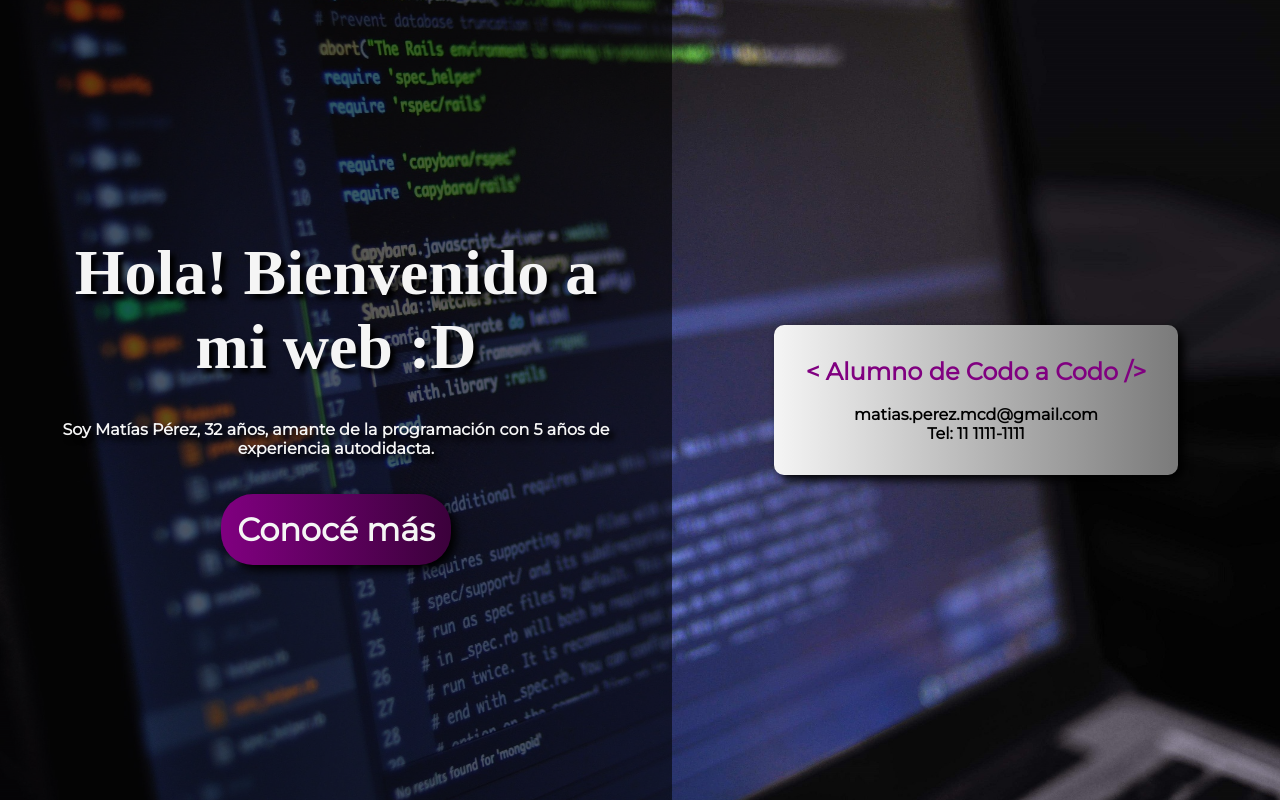
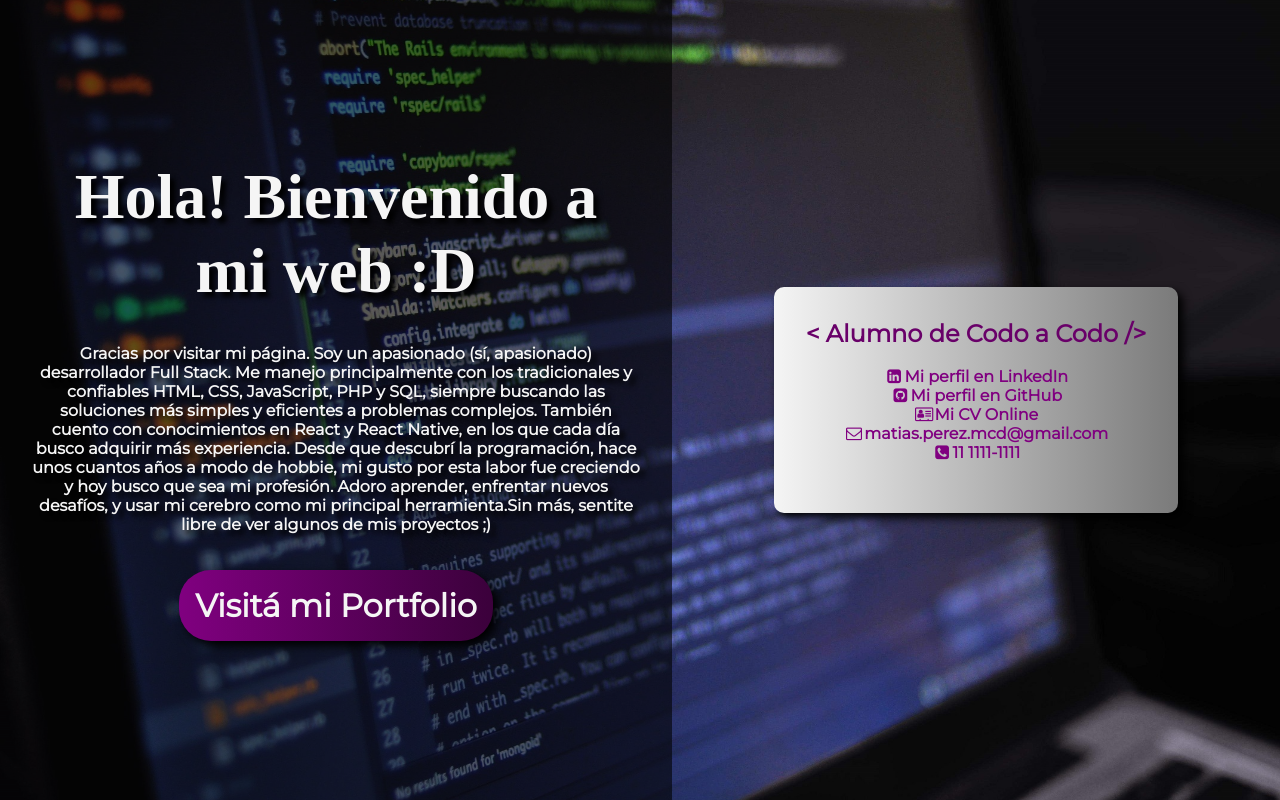
Before and after one commit to DiestroCorleone/codo-a-codo-react-clase-3, a plain HTML site: page index.html in a window 1280 px wide. Drawn offline with Linux system fonts and the light colour scheme; a web font is replaced by a local one.

Commit message:
Add files via upload
Added FontAwsome 4 icons and links to my sites.

```diff
--- a/index.html
+++ b/index.html
@@ -7,9 +7,17 @@
   <head>
     <meta charset="utf-8" />
     <meta http-equiv="X-UA-Compatible" content="IE=edge" />
-    <title></title>
-    <meta name="description" content="" />
+    <title>Matías Pérez | Bienvenid@ a mi página!</title>
+    <meta
+      name="description"
+      content="Gracias por visitar mi página. Soy un apasionado (sí, apasionado)
+    desarrollador Full Stack. Me manejo principalmente con los
+    tradicionales y confiables HTML, CSS, JavaScript, PHP y SQL, siempre
+    buscando las soluciones más simples y eficientes a problemas
+    complejos."
+    />
     <meta name="viewport" content="width=device-width, initial-scale=1" />
+    <link rel="icon" href="img/favicon.ico" size="32x32" type="image/ico" />
     <link rel="stylesheet" href="style.css" />
     <link rel="preconnect" href="https://fonts.googleapis.com" />
     <link rel="preconnect" href="https://fonts.gstatic.com" crossorigin />
@@ -23,12 +31,17 @@
       href="https://fonts.googleapis.com/css2?family=Montserrat&display=swap"
       rel="stylesheet"
     />
+    <link
+      rel="stylesheet"
+      href="https://cdnjs.cloudflare.com/ajax/libs/font-awesome/4.7.0/css/font-awesome.min.css"
+    />
   </head>
   <body>
     <!--[if lt IE 7]>
       <p class="browsehappy">
         You are using an <strong>outdated</strong> browser. Please
-        <a href="#">upgrade your browser</a> to improve your experience.
+        <a target="_blank" href="#">upgrade your browser</a> to improve your
+        experience.
       </p>
     <![endif]-->
     <main>
@@ -37,19 +50,70 @@
         <br />
         <br />
         <p>
-          Soy Matías Pérez, 32 años, amante de la programación con 5 años de
-          experiencia autodidacta.
+          Gracias por visitar mi página. Soy un apasionado (sí, apasionado)
+          desarrollador Full Stack. Me manejo principalmente con los
+          tradicionales y confiables HTML, CSS, JavaScript, PHP y SQL, siempre
+          buscando las soluciones más simples y eficientes a problemas
+          complejos. También cuento con conocimientos en React y React Native,
+          en los que cada día busco adquirir más experiencia. Desde que descubrí
+          la programación, hace unos cuantos años a modo de hobbie, mi gusto por
+          esta labor fue creciendo y hoy busco que sea mi profesión. Adoro
+          aprender, enfrentar nuevos desafíos, y usar mi cerebro como mi
+          principal herramienta.Sin más, sentite libre de ver algunos de mis
+          proyectos ;)
         </p>
         <br />
         <br />
-        <button>Conocé más</button>
+        <button>
+          <a
+            title="Portfolio Matías Pérez"
+            href="https://www.diestrocorp.com.ar/portfolio-matias-perez-dev/"
+            >Visitá mi Portfolio</a
+          >
+        </button>
       </div>
     </main>
     <aside>
       <article>
         <div>
           <h2>< Alumno de Codo a Codo /></h2>
-          <br />matias.perez.mcd@gmail.com<br />Tel: 11 1111-1111
+          <br />
+          <ul>
+            <li>
+              <a
+                target="_blank"
+                href="https://diestrocorleone.github.io/curriculum/index.html"
+                ><i class="fa-fw fa fa-linkedin-square"></i>Mi perfil en
+                LinkedIn</a
+              >
+            </li>
+            <li>
+              <a
+                target="_blank"
+                href="https://diestrocorleone.github.io/curriculum/index.html"
+                ><i class="fa-fw fa fa-github-square"></i>Mi perfil en GitHub
+              </a>
+            </li>
+            <li>
+              <a
+                target="_blank"
+                href="https://diestrocorleone.github.io/curriculum/index.html"
+                ><i class="fa-fw fa fa-address-card-o"></i>Mi CV Online</a
+              >
+            </li>
+            <li>
+              <a target="_blank" href="mailto:matias.perez.mcd@gmail.com"
+                ><i class="fa-fw fa fa-envelope-o"></i
+                >matias.perez.mcd@gmail.com</a
+              >
+            </li>
+            <li>
+              <a target="_blank" href="tel:1111111111"
+                ><i class="fa-fw fa fa-phone-square"></i>11 1111-1111</a
+              >
+            </li>
+          </ul>
+          <br />
         </div>
       </article>
     </aside>
--- a/style.css
+++ b/style.css
@@ -14,6 +14,11 @@ body {
   background-size: cover;
 }
 
+a,
+li a {
+  text-decoration: none;
+}
+
 p,
 h1 {
   text-shadow: 5px 5px 5px black;
@@ -26,7 +31,15 @@ h1 {
 }
 
 h2 {
+  color: rgb(105, 0, 105);
+}
+
+article a {
   color: purple;
+}
+
+li {
+  list-style-type: none;
 }
 
 p,
@@ -37,7 +50,7 @@ article {
 }
 
 p,
-button {
+button a {
   color: whitesmoke;
 }
 
```
